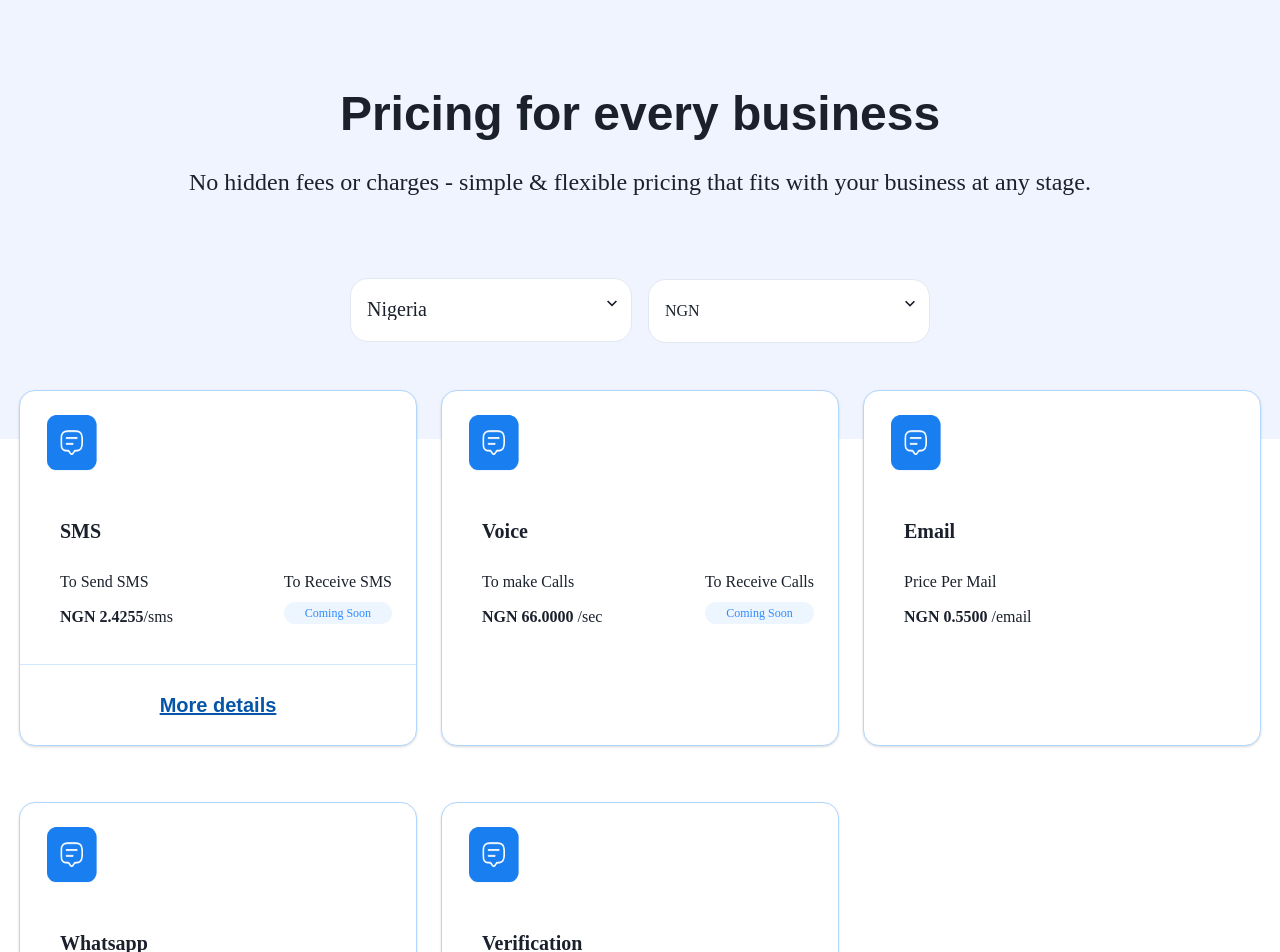
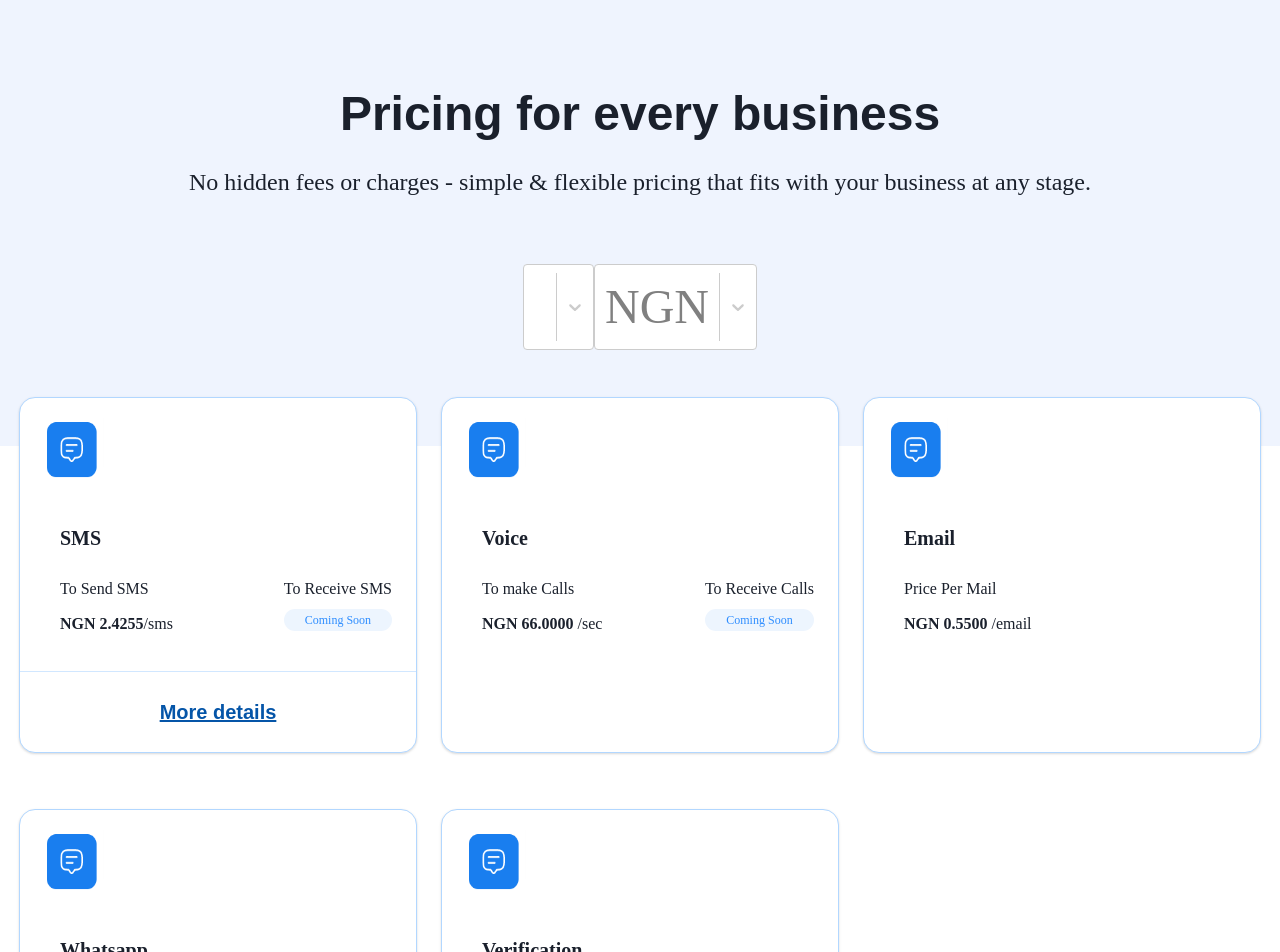
Before and after one commit to olatunde1/sendchamp, a React (Create React App) app: page / in a window 1280 px wide. Shown: the top 952 px of the page. Built offline with nearby package versions, Linux system fonts and the light colour scheme; no server answers.

Commit message:
hero updated

```diff
--- a/package.json
+++ b/package.json
@@ -14,6 +14,8 @@
     "react-dom": "^18.2.0",
     "react-icons": "^3.11.0",
     "react-scripts": "5.0.1",
+    "react-select": "^5.7.0",
+    "react-select-currency": "^1.0.7",
     "recoil": "^0.7.6",
     "web-vitals": "^2.1.4"
   },
--- a/src/components/CardPage.jsx
+++ b/src/components/CardPage.jsx
@@ -13,9 +13,8 @@ import { Box,Container,CardHeader,Card, CardBody, CardFooter,SimpleGrid,Text,Ima
 } from '@chakra-ui/react'
 import one from './Images/pic.png'
 
-export default function CardPage () {
-  const { isOpen, onOpen, onClose } = useDisclosure()
-
+const CustomModal = ({ HeaderText, sendSms, recieveSms, footerSendSms,footerPrize,footerStatus }) => {
+  const { isOpen, onOpen, onClose } = useDisclosure();
 
   return (
     <Container>
@@ -61,19 +60,19 @@ export default function CardPage () {
         <ModalContent borderRadius={'16px'}>
           <ModalHeader display={'flex'} textAlign='center' justifyItems={'center'}>
             <Image padding={'0'} width={'54px'} height={'44px'} src={one}/>
-            <Text>SMS</Text>
+            <Text>{HeaderText}</Text>
           </ModalHeader>
           <ModalCloseButton />
           <Divider color={' #05334f'} />
           <ModalBody display={'flex'} justifyContent='space-between' paddingTop={'34px'}>
-            <Text>To Send SMS</Text>
-            <Text>To Receive SMS</Text>
+            <Text>{sendSms}</Text>
+            <Text>{recieveSms}</Text>
 
           </ModalBody>
           <ModalFooter display={'flex'} justifyContent='space-between' backgroundColor={'#EFF4FE'} margin='20px'>
             <Box>
-              <Text fontSize={'16px'} paddingTop='8px'>To Send SMS</Text>
-              <Text  fontSize={'16px'} marginTop='11px'><span>NGN 2.4255</span>/sms</Text>
+              <Text fontSize={'16px'} paddingTop='8px'>{footerSendSms}</Text>
+              <Text  fontSize={'16px'} marginTop='11px'><span>{footerPrize}</span>/sms</Text>
             </Box>
             <Text bgColor={'#EDF5FE'} color='#EFF4FE' textAlign={'center'}
               marginTop='8px'
@@ -85,7 +84,7 @@ export default function CardPage () {
               fontSize='12px'
               fontFamily={'"DM Sans"'}
               backgroundColor='#97d1f3'
-              >Coming Soon</Text>
+              >{footerStatus}</Text>
           </ModalFooter>
         </ModalContent>
         </Modal>
@@ -167,31 +166,31 @@ export default function CardPage () {
         <ModalContent borderRadius={'16px'}>
           <ModalHeader display={'flex'} textAlign='center' justifyItems={'center'}>
             <Image padding={'0'} width={'54px'} height={'44px'} src={one}/>
-            <Text>SMS</Text>
+            <Text>{HeaderText}</Text>
           </ModalHeader>
-          <ModalCloseButton border={'2px solid #0555A8'} />
+          <ModalCloseButton />
           <Divider color={' #05334f'} />
           <ModalBody display={'flex'} justifyContent='space-between' paddingTop={'34px'}>
-            <Text>To Send Message</Text>
-            <Text>To Receive Message</Text>
+            <Text>{sendSms}</Text>
+            <Text>{recieveSms}</Text>
 
           </ModalBody>
           <ModalFooter display={'flex'} justifyContent='space-between' backgroundColor={'#EFF4FE'} margin='20px'>
             <Box>
-              <Text fontSize={'16px'} paddingTop='8px'>Start at</Text>
-              <Text  fontSize={'16px'} marginTop='11px'><span>NGN 3.5000/msg</span>/sms</Text>
+              <Text fontSize={'16px'} paddingTop='8px'>{footerSendSms}</Text>
+              <Text  fontSize={'16px'} marginTop='11px'><span>{footerPrize}</span>/sms</Text>
             </Box>
-            <Text bgColor={'#EDF5FE'}  textAlign={'center'}
+            <Text bgColor={'#EDF5FE'} color='#EFF4FE' textAlign={'center'}
               marginTop='8px'
               paddingBottom={'4px'}
               paddingTop={'4px'}
               paddingLeft={'12px'}
-              paddingRight={'0px'}
+              paddingRight={'12px'}
               borderRadius={'12px'}
-              fontSize='16px'
+              fontSize='12px'
               fontFamily={'"DM Sans"'}
-              fontWeight='bold'
-              >NGN 0.0000/msg</Text>
+              backgroundColor='#97d1f3'
+              >{footerStatus}</Text>
           </ModalFooter>
         </ModalContent>
         </Modal>
@@ -221,9 +220,34 @@ export default function CardPage () {
         </CardBody>
 
       </Card>
+
        </SimpleGrid>
       </Center>
     </Container>
 
-  )
+  );
+};
+
+export default function CardPage () {
+  return (
+    <div className="CardPage">
+      <CustomModal
+        HeaderText="SMS"
+        sendSms="To Send SMS"
+        recieveSms="To Receive SMS"
+        footerSendSms ="To Send SMS"
+        footerPrize = "NGN 2.4255"
+        footerStatus = "Coming Soon"
+      />
+      <CustomModal
+        HeaderText="whatssap"
+        sendSms="To Send Message"
+        recieveSms="To Receive Message"
+        footerSendSms ="Start at"
+        footerPrize = "NGN 3.5000"
+        footerStatus = "NGN 0.0000/msg"
+
+      />
+    </div>
+  );
 }
--- a/src/components/Hero.js
+++ b/src/components/Hero.js
@@ -1,6 +1,33 @@
-import React from 'react'
-import { Box, Text,Select,Container } from '@chakra-ui/react'
+import React, { useEffect, useState } from 'react'
+import { Box, Text,Container } from '@chakra-ui/react'
+import Select from "react-select";
 import './Hero.css'
+
+
+const CountrySelect = () => {
+  const [countries, setCountries] = useState([]);
+  const [selectedCountry, setSelectedCountry] = useState({});
+
+  useEffect(() => {
+    fetch(
+      "https://valid.layercode.workers.dev/list/countries?format=select&flags=true&value=code"
+    )
+      .then((response) => response.json())
+      .then((data) => {
+        setCountries(data.countries);
+        setSelectedCountry(data.userSelectValue);
+      });
+  }, []);
+  return (
+    <Select
+      options={countries}
+      value={selectedCountry}
+      onChange={(selectedOption) => setSelectedCountry(selectedOption)}
+    />
+  );
+};
+
+
 
 const Hero = () => {
   return (
@@ -17,30 +44,10 @@ const Hero = () => {
         </Text>
         <Text fontSize={{md:'24px', base:'20px'}}  textAlign='center'  paddingBottom={'64px'} >No hidden fees or charges - simple & flexible pricing that fits with your business at any stage.</Text>
         <Box display={{base: 'block' ,md:'flex'}} placeContent='center' textAlign='center' justifyContent={'center'} margin='0 10%' >
+          <CountrySelect />
 
             <Select
-
-             width='282px'
-             height='64px'
-             placeholder='Nigeria'
-             bgColor='#ffffff'
-             borderRadius='18px'
-             marginRight={'16px'}
-             fontSize='20px'
-             inputMode='text'
-             >
-                <option>Nigeria</option>
-                <option>Nigeria</option>
-                <option>Nigeria</option>
-                <option>Nigeria</option>
-                <option>Nigeria</option>
-                <option>Nigeria</option>
-                <option>Nigeria</option>
-                <option>Nigeria</option>
-                <option>Nigeria</option>
-            </Select>
-            <Select
-            width='282px'
+            width='182px'
             height='64px'
             bgColor='#ffffff'
             borderRadius='18px'
```
Also changed, not shown: 1 other file (tests, documents, lock files or other folders).
